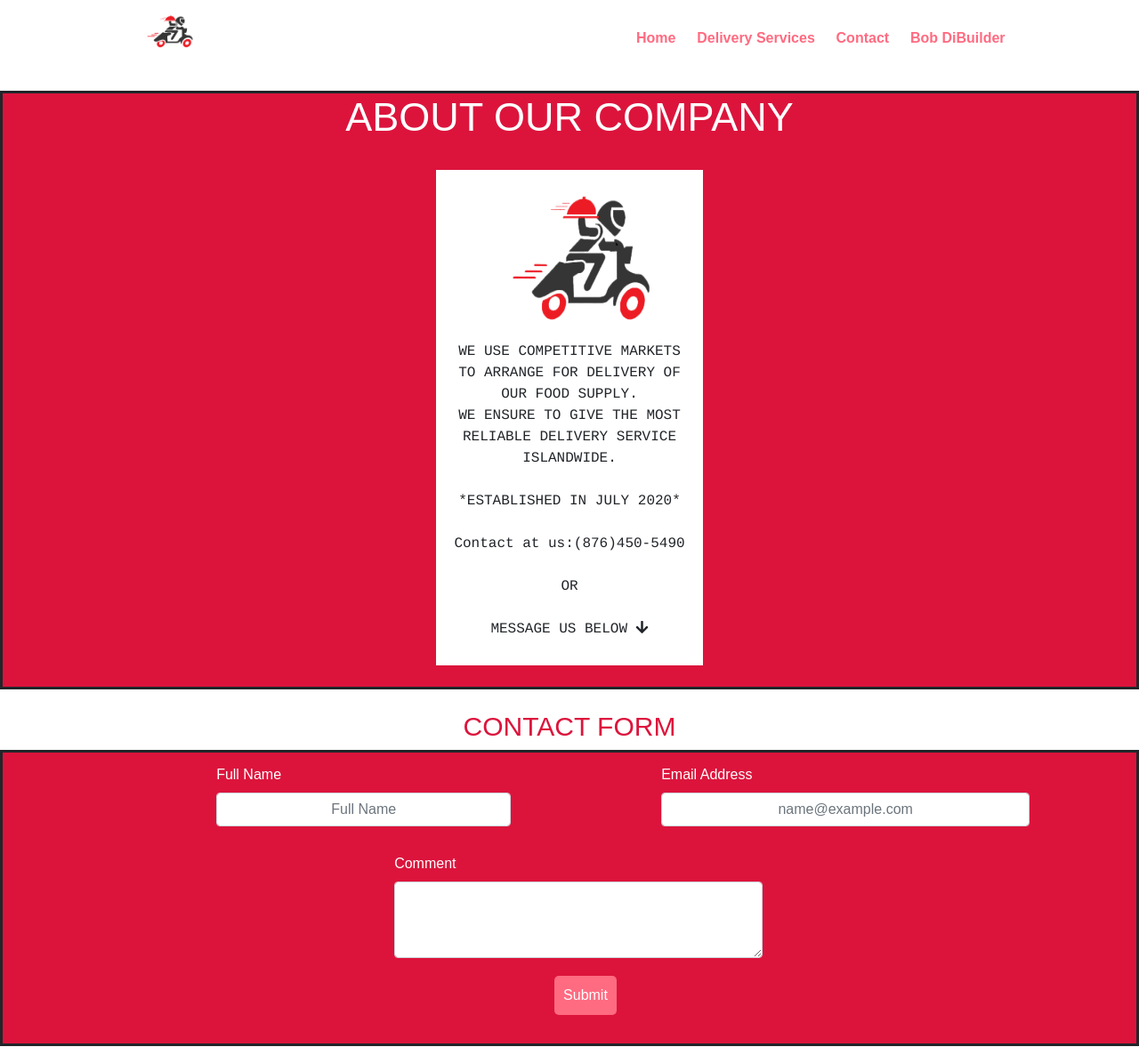
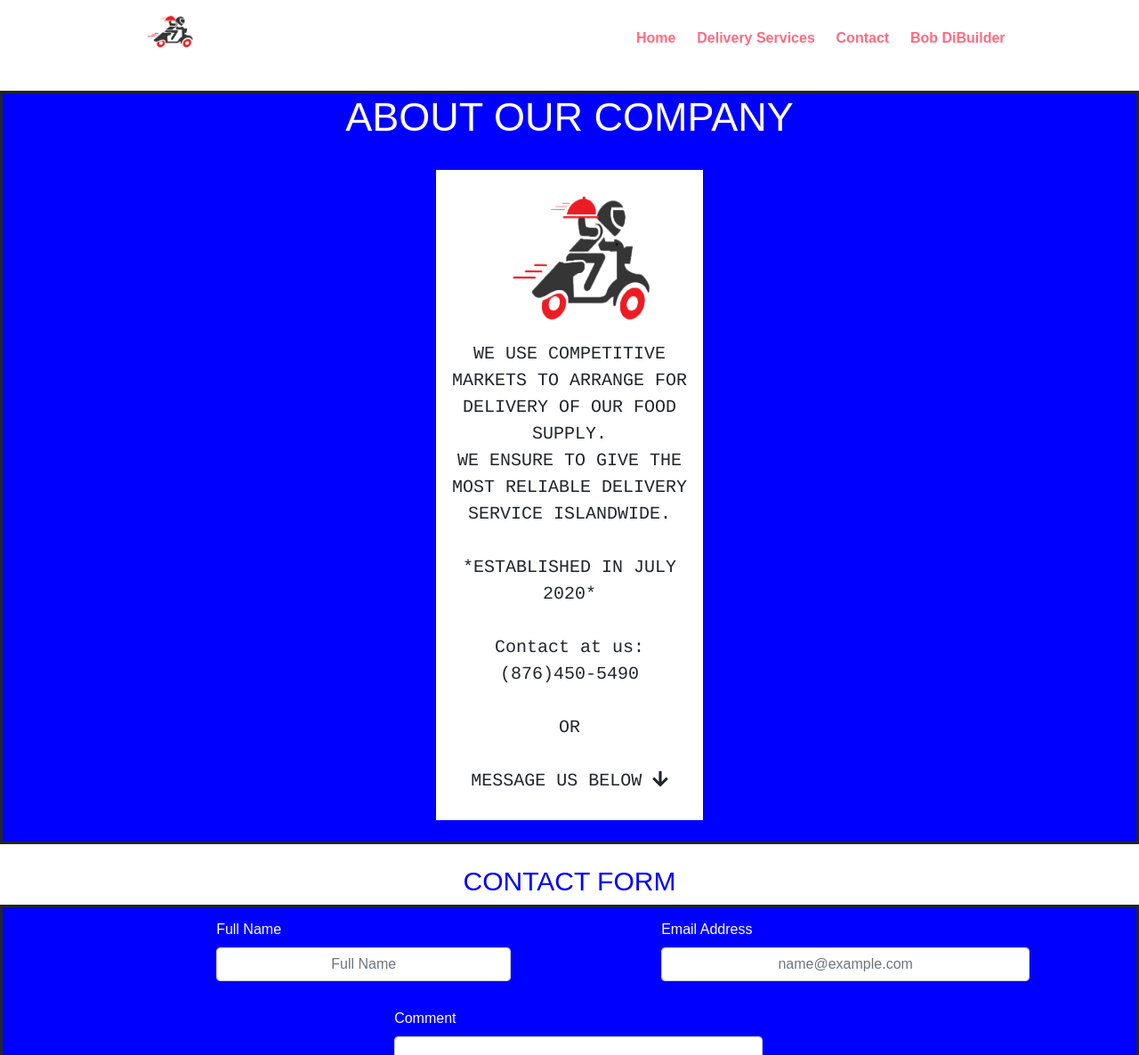
Before and after one commit to taviann/iaproject, a PHP site: page /lynks/contact.php in a window 1280 px wide. Shown: the top 1186 px of the page at 89% size. Run offline with PHP 8.4, Linux system fonts and the light colour scheme; the visitor is signed in with stand-in values (Sample User, id 1).

Commit message:
Contact Page (About Us & Contact Form) Updated

```diff
--- a/contact.php
+++ b/contact.php
@@ -60,14 +60,15 @@ if(!isset($_SESSION["loggedin"]) || $_SESSION["loggedin"] !== true){
 
 
 
-    <section class="contact">
+    <section class="contact" style="background-color:blue;">
+
       <h1 class="text-center" style="color:white; font-size:45px;">ABOUT OUR COMPANY</h1>
 
         <br>
 
         <div class="container" style="background-color:white; width:300px;">
          <img src="images/log.png" alt="Not Available" width="300px;" height="180px">
-         <p class="text-center" style="font-family:courier;">
+         <p class="text-center" style="font-family:courier; font-size:20px;" >
          WE USE COMPETITIVE MARKETS TO ARRANGE FOR DELIVERY OF OUR FOOD SUPPLY. <br> WE ENSURE TO GIVE THE MOST RELIABLE DELIVERY SERVICE ISLANDWIDE.<br><br> *ESTABLISHED IN JULY 2020*  <br><br>Contact at us:(876)450-5490 <br><br> OR <br><br>
          MESSAGE US BELOW <i class="fas fa-arrow-down"></i></p>
         </div>
@@ -78,8 +79,9 @@ if(!isset($_SESSION["loggedin"]) || $_SESSION["loggedin"] !== true){
 
     <br>
 
-    <h1 class="text-center" style="color:crimson; font-size:30px;">CONTACT FORM</h1>
-    <section class="contact-form">
+    <h1 class="text-center" style="color:blue; font-size:30px;">CONTACT FORM</h1>
+    <section class="contact-form" style="background-color:blue;">
+
      <div class="container">
       <form id="formID"  action="" method="post">
            <div class="Name">
@@ -102,7 +104,7 @@ if(!isset($_SESSION["loggedin"]) || $_SESSION["loggedin"] !== true){
                  <textarea class="form-control text-center " id="comment" rows="3"></textarea>
               </div>
            </div>
-           <input class="btn btn-primary" type="submit" value="Submit">
+           <button type="button" class="btn btn-danger">Submit</button>
            <br>
       </form>
      </div>
--- a/css/style.css
+++ b/css/style.css
@@ -79,10 +79,13 @@ fieldset{
     padding: 3%;
     border-radius: 5px;
 }
+
 html, body {
     max-width: 100%;
     overflow-x: hidden;
 }
+
+
 
 /* CSS for navbar section */
 
@@ -105,12 +108,10 @@ html, body {
 
 /* CSS for For Contact Section */
 .contact{
-    background-color: crimson;
-    border-style: solid;
+    border-style:solid;
 }
 
 .contact-form{
-    background-color: crimson;
     border-style: solid;
 }
 
```
